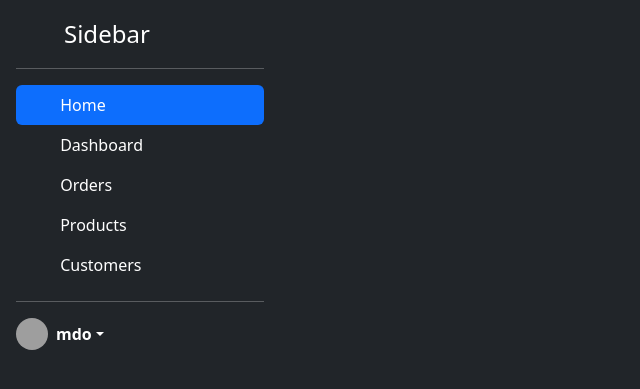
After one commit to GiuseppeTimpano/Bio-signal-imaging-webapp, a Flask app: page /dicom_visualizer in a window 1280 px wide. The commit adds this page. Shown: the top 389 px of the page, without its empty margins (0-640 px from the left). Run offline with Flask 3, Linux system fonts and the light colour scheme; some libraries are stand-ins or nearby versions; grey boxes are pictures that could not be loaded.

Commit message:
template dicom start

```diff
--- a/flask_app/flask_webapp/routes.py
+++ b/flask_app/flask_webapp/routes.py
@@ -1,4 +1,4 @@
-from flask import render_template, url_for, flash, redirect
+from flask import render_template, url_for, flash, redirect, request
 from flask_webapp import app
 from flask import session
 from flask_webapp.forms import LoginForm, SignUpForm
@@ -16,7 +16,7 @@ def login():
     if form.validate_on_submit():
         if form.email.data == 'admin@blog.com' and form.password.data == 'password':
             flash('You have been logged in!', 'success')
-            session['name'] = "admin"
+            session['name'] = "doctor"
             return redirect(url_for('home'))
         else:
             flash('Login Unsuccessful. Please check username and password', 'danger')
@@ -35,3 +35,7 @@ def signup():
 def logout():
     session.pop('name')
     return redirect(url_for('home'))
+
+@app.route("/dicom_visualizer")
+def dicom_visualizer():
+    return render_template('dicom_templates/layout_dicom.html')
--- /dev/null
+++ b/flask_app/flask_webapp/templates/dicom_templates/layout_dicom.html
@@ -0,0 +1,71 @@
+<!DOCTYPE html>
+<html lang="en" data-bs-theme="dark">
+<head>
+    <meta charset="UTF-8">
+    <meta http-equiv="X-UA-Compatible" content="IE=edge">
+    <meta name="viewport" content="width=device-width, initial-scale=1.0">
+    <title>Dicom viewer</title>
+    <link href="../../static/headers.css" rel="stylesheet">
+    <link href="../../static/assets/dist/css/bootstrap.min.css" rel="stylesheet">
+    <link href="https://cdn.jsdelivr.net/npm/bootstrap@5.3.0-alpha3/dist/css/bootstrap.min.css" rel="stylesheet" integrity="sha384-KK94CHFLLe+nY2dmCWGMq91rCGa5gtU4mk92HdvYe+M/SXH301p5ILy+dN9+nJOZ" crossorigin="anonymous">
+</head>
+<body>
+
+  <div class="d-flex flex-column flex-shrink-0 p-3 text-bg-dark" style="width: 280px;">
+    <a href="/" class="d-flex align-items-center mb-3 mb-md-0 me-md-auto text-white text-decoration-none">
+      <svg class="bi pe-none me-2" width="40" height="32"><use xlink:href="#bootstrap"></use></svg>
+      <span class="fs-4">Sidebar</span>
+    </a>
+    <hr>
+    <ul class="nav nav-pills flex-column mb-auto">
+      <li class="nav-item">
+        <a href="#" class="nav-link active" aria-current="page">
+          <svg class="bi pe-none me-2" width="16" height="16"><use xlink:href="#home"></use></svg>
+          Home
+        </a>
+      </li>
+      <li>
+        <a href="#" class="nav-link text-white">
+          <svg class="bi pe-none me-2" width="16" height="16"><use xlink:href="#speedometer2"></use></svg>
+          Dashboard
+        </a>
+      </li>
+      <li>
+        <a href="#" class="nav-link text-white">
+          <svg class="bi pe-none me-2" width="16" height="16"><use xlink:href="#table"></use></svg>
+          Orders
+        </a>
+      </li>
+      <li>
+        <a href="#" class="nav-link text-white">
+          <svg class="bi pe-none me-2" width="16" height="16"><use xlink:href="#grid"></use></svg>
+          Products
+        </a>
+      </li>
+      <li>
+        <a href="#" class="nav-link text-white">
+          <svg class="bi pe-none me-2" width="16" height="16"><use xlink:href="#people-circle"></use></svg>
+          Customers
+        </a>
+      </li>
+    </ul>
+    <hr>
+    <div class="dropdown">
+      <a href="#" class="d-flex align-items-center text-white text-decoration-none dropdown-toggle" data-bs-toggle="dropdown" aria-expanded="false">
+        <img src="https://github.com/mdo.png" alt="" width="32" height="32" class="rounded-circle me-2">
+        <strong>mdo</strong>
+      </a>
+      <ul class="dropdown-menu dropdown-menu-dark text-small shadow">
+        <li><a class="dropdown-item" href="#">New project...</a></li>
+        <li><a class="dropdown-item" href="#">Settings</a></li>
+        <li><a class="dropdown-item" href="#">Profile</a></li>
+        <li><hr class="dropdown-divider"></li>
+        <li><a class="dropdown-item" href="#">Sign out</a></li>
+      </ul>
+    </div>
+  </div>
+  <div class="b-example-divider b-example-vr"></div>
+
+  <script src="https://cdn.jsdelivr.net/npm/bootstrap@5.3.0-alpha3/dist/js/bootstrap.bundle.min.js" integrity="sha384-ENjdO4Dr2bkBIFxQpeoTz1HIcje39Wm4jDKdf19U8gI4ddQ3GYNS7NTKfAdVQSZe" crossorigin="anonymous"></script>
+</body>
+</html>
--- a/flask_app/flask_webapp/templates/layout.html
+++ b/flask_app/flask_webapp/templates/layout.html
@@ -54,7 +54,7 @@
                       Operations for doctor
                     </a>
                     <ul class="dropdown-menu dropdown-menu-dark">
-                      <li><a class="dropdown-item" href="#images">Visualize and manage biomedical images</a></li>
+                      <li><a class="dropdown-item" href="{{ url_for('dicom_visualizer') }}">Visualize and manage biomedical images</a></li>
                       <li><a class="dropdown-item" href="#signals">Visualize and manage biomedical signals</a></li>
                       <li><a class="dropdown-item" href="#statistics">Get statistical informations</a></li>
                       <li><hr class="dropdown-divider"></li>
```
